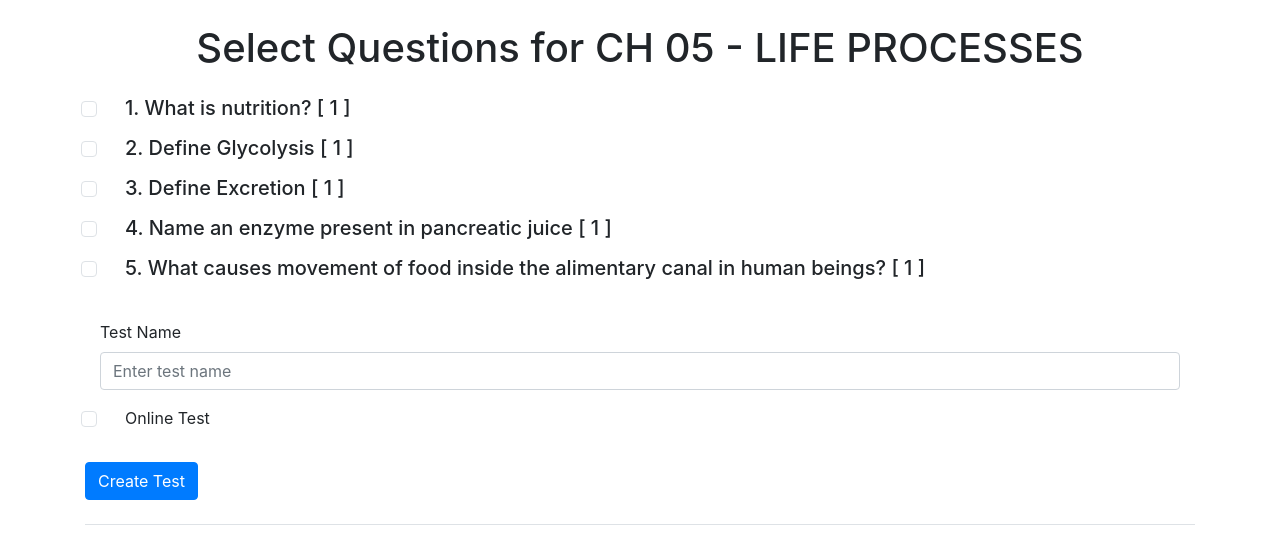
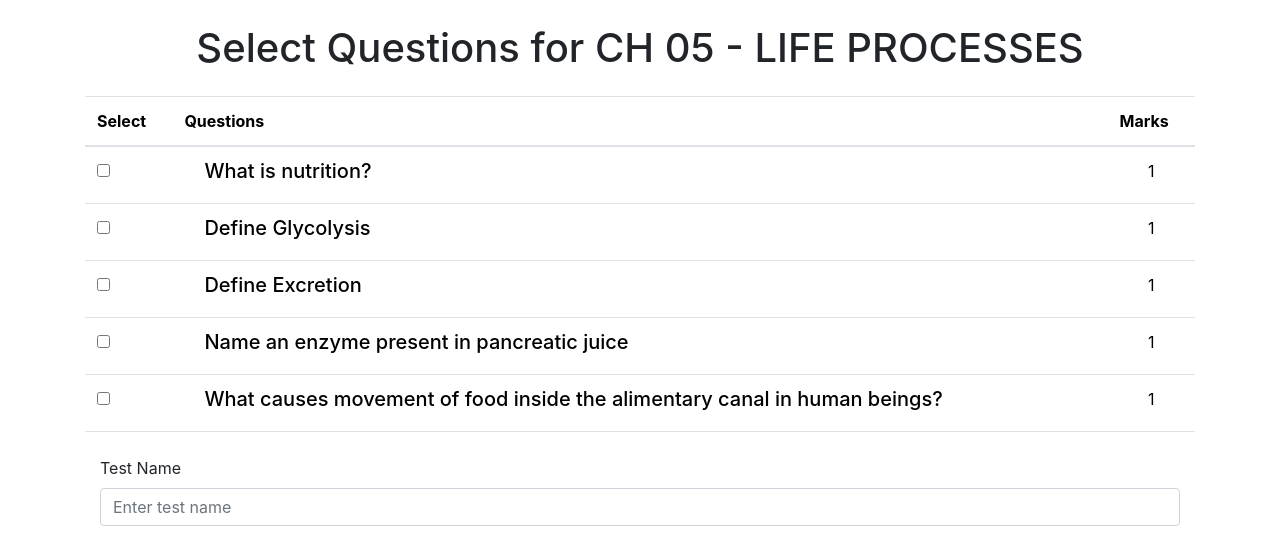
Before and after one commit to theforceiscalling/testseries, a Django app: page /test_generator/questions/1/ in a window 1280 px wide. Shown: the part 73-616 px from the top of the page. Run offline with Django 5.2, Linux system fonts and the light colour scheme; a user stored in the database is signed in; data comes from the database, SQL or seed files in the repository.

Commit message:
Improved PDF UI

```diff
--- a/templates/test_generator/question_selection.html
+++ b/templates/test_generator/question_selection.html
@@ -7,16 +7,26 @@
 <form class="container" method="post" action="{% url 'test_generator:create_test' %}">
     {% csrf_token %}
     <input type="hidden" name="chapter_id" value="{{ chapter.id }}">
-    <div class="container list-group">
-        {% for question in questions %}
-            <div class="list-group-items">
-                    <div class="form-check">
-                        <input class="form-check-input" type="checkbox" name="questions" value="{{ question.id }}" id="question_{{ question.id }}">
-                        <label class="form-check-label" for="question_{{ question.id }}"><h5>{{forloop.counter}}. {{ question.question_text }} [ {{ question.max_marks }} ]</h5></label>
-                    </div>
-            </div>
-        {% endfor %}
-    </div>
+    <table class="table">
+        <thead>
+            <tr>
+                <th scope="col">Select</th>
+                <th scope="col">Questions</th>
+                <th scope="col">Marks</th>
+            </tr>
+        </thead>
+        <tbody>
+            {% for question in questions %}
+            <tr>
+                <td scope="row"><input align="center" class="" type="checkbox" name="questions" value="{{ question.id }}" id="question_{{ question.id }}"></td>
+                <td scope="row"><label class="form-check-label" for="question_{{ question.id }}"><h5>{{ question.question_text }} </h5></label></td>
+                <td scope="row" align="center">{{ question.max_marks }}</td>
+            </tr>
+            {% endfor %}
+        </tbody>
+    </table>
+
+
     <div class="container form-group mt-4">
         <label for="test_name">Test Name</label>
         <input type="text" class="form-control" id="test_name" name="test_name" placeholder="Enter test name">
```
Also changed, not shown: templates/test_generator/solutions_pdf.html (+19 -0 lines).
